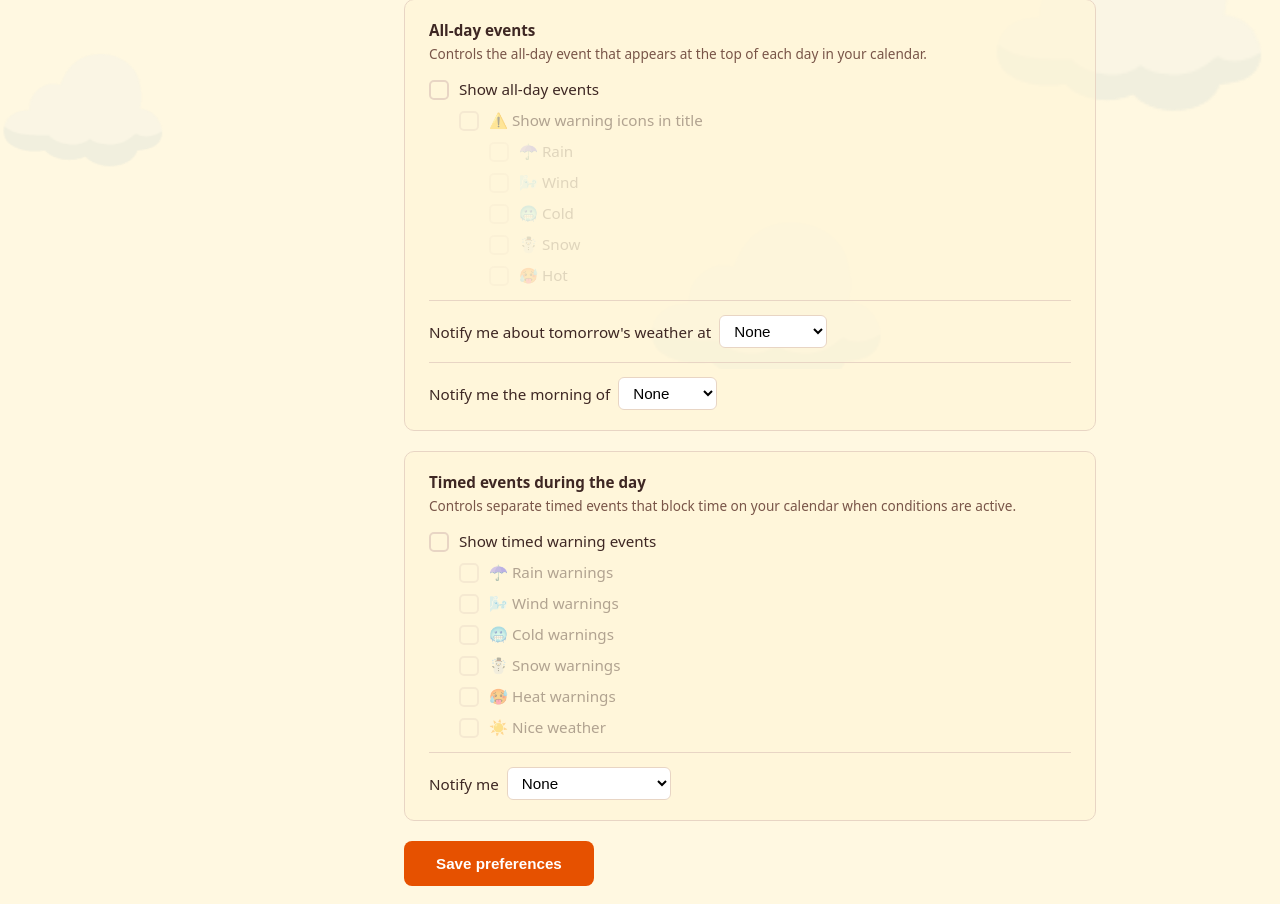
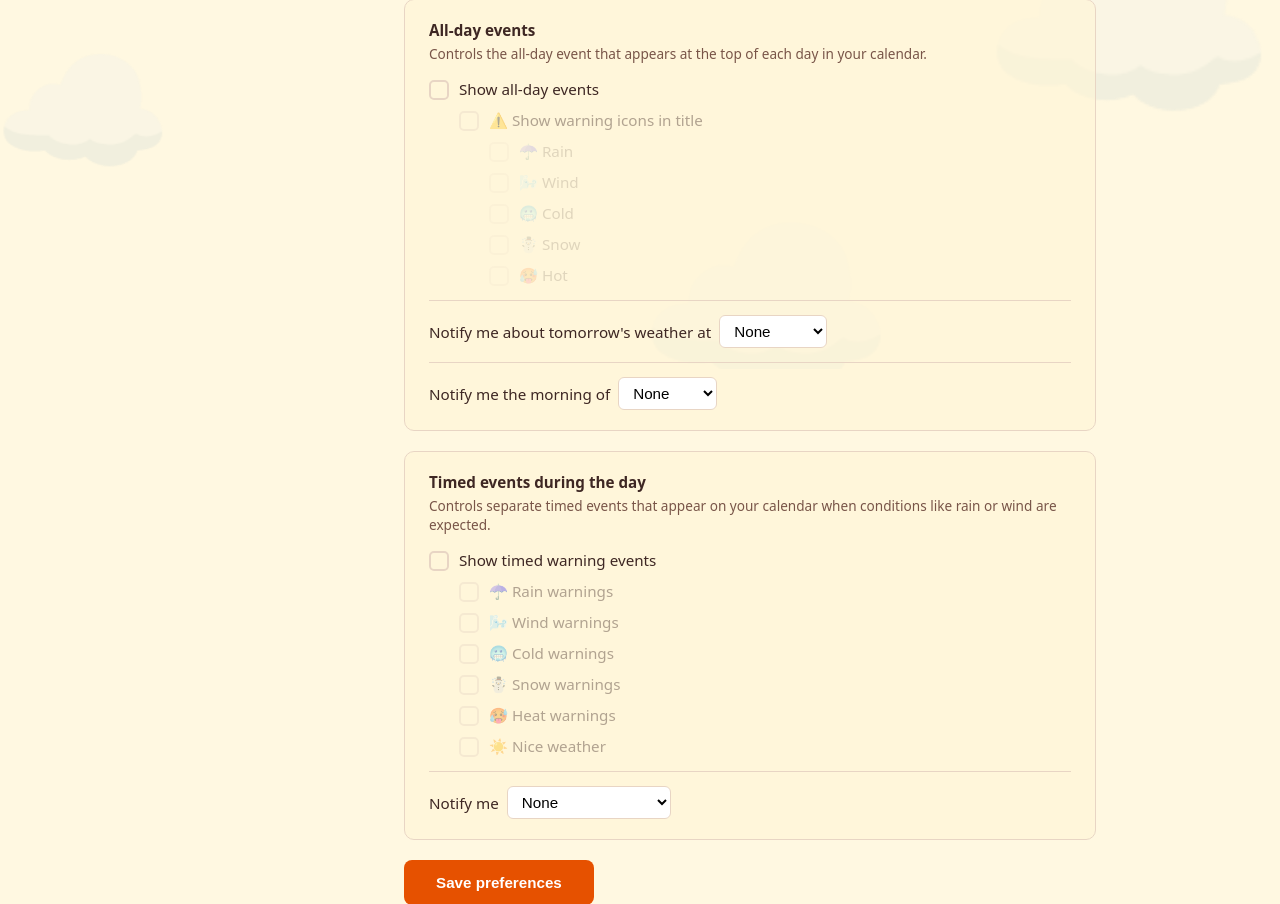
Before and after one commit to JamisonProctor/weather_cal, a Python web app: template src/web/templates/settings.html in a window 1280 px wide. Shown: the part 431-1335 px from the top of the page. Run offline with Jinja, Linux system fonts and the light colour scheme; the template is opened without the code that fills it, so the values that code supplies are empty.

Commit message:
fix: clarify timed events description to avoid misleading "block" language
The previous copy said timed events "block time on your calendar," which
implies they prevent other meetings from being scheduled. Changed to
"appear on your calendar" which accurately describes informational events.

Co-Authored-By: Claude Opus 4.6 (1M context) <noreply@anthropic.com>

```diff
--- a/src/web/templates/settings.html
+++ b/src/web/templates/settings.html
@@ -280,7 +280,7 @@
           <!-- Timed events card -->
           <div class="pref-card">
             <p class="pref-card-title">Timed events during the day</p>
-            <p class="pref-card-desc">Controls separate timed events that block time on your calendar when conditions are active.</p>
+            <p class="pref-card-desc">Controls separate timed events that appear on your calendar when conditions like rain or wind are expected.</p>
 
             <label class="check-label">
               <input type="checkbox" name="timed_events_enabled" {% if prefs.timed_events_enabled %}checked{% endif %} data-controls="group-timed">
```
